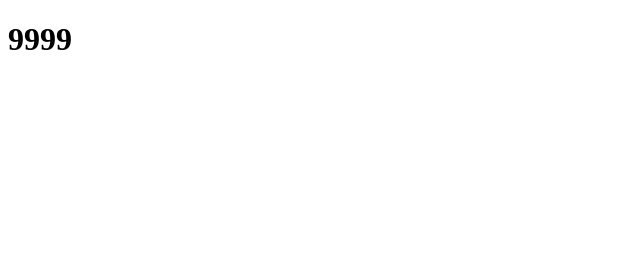
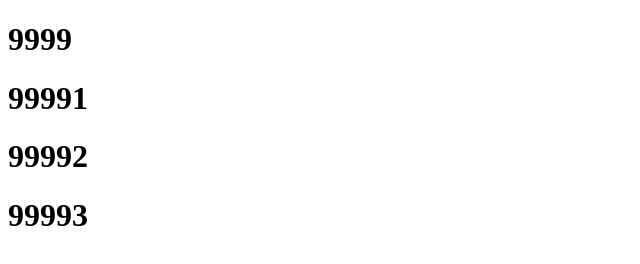
Before and after one commit to Naturalgithub/gitpagesdemo, a plain HTML site: page index.html in a window 1280 px wide. Shown: the whole page, without its empty margins (0-640 px from the left). Drawn offline with Linux system fonts and the light colour scheme.

Commit message:
🚀 feat: 999

```diff
--- a/index.html
+++ b/index.html
@@ -9,6 +9,9 @@
 
 <body>
     <h1>9999</h1>
+    <h1>99991</h1>
+    <h1>99992</h1>
+    <h1>99993</h1>
 </body>
 
 </html>
```
